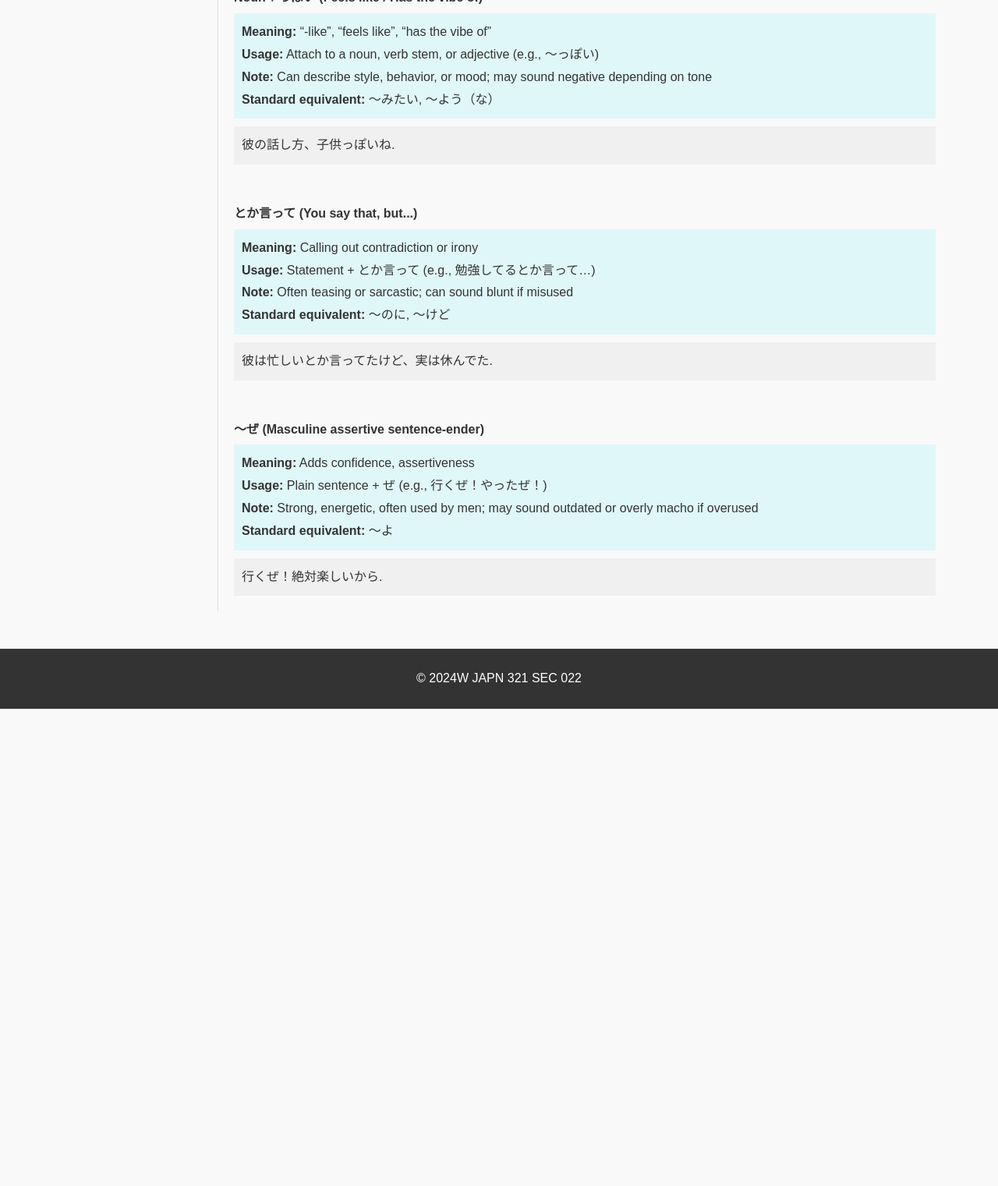
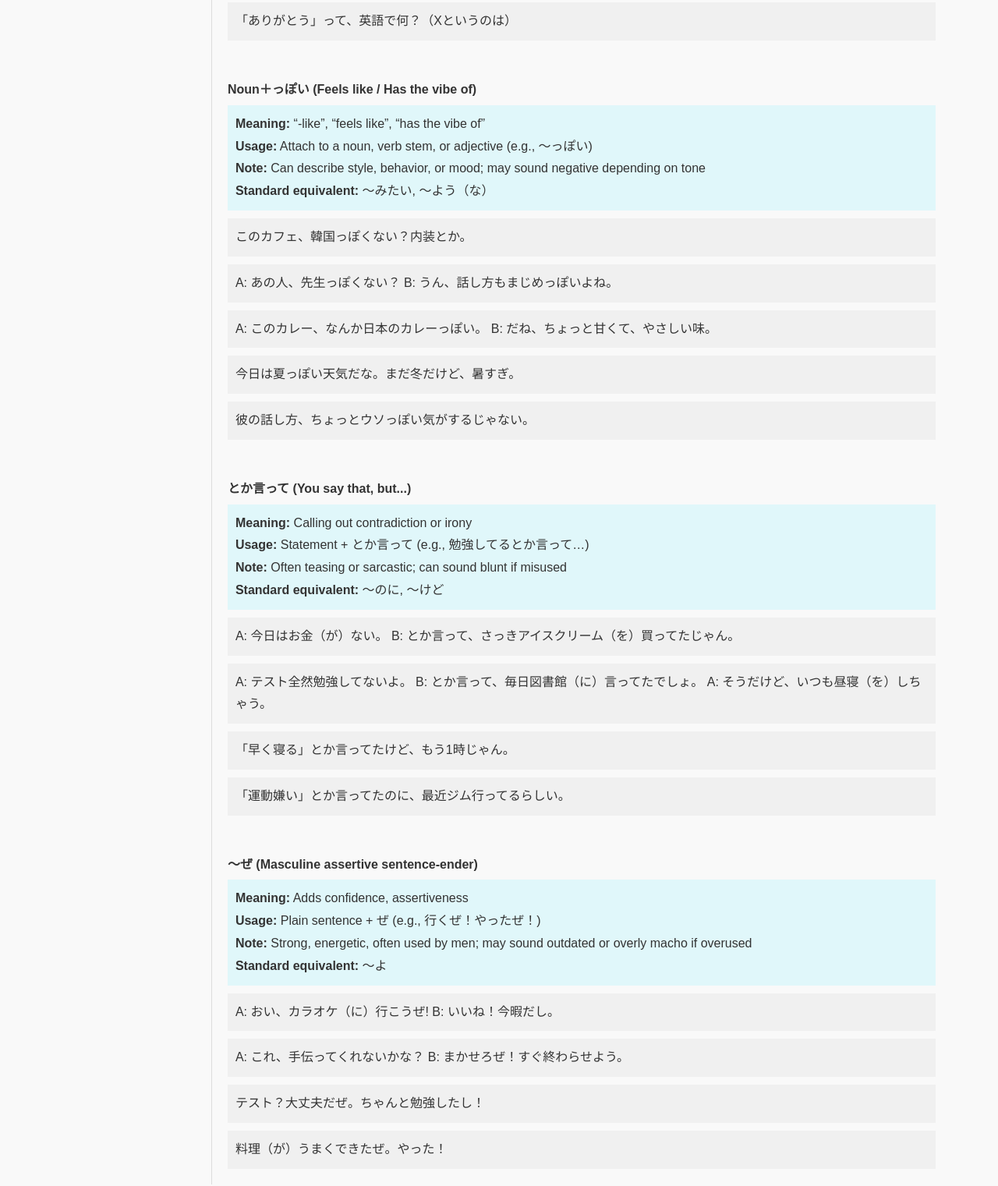
Before and after one commit to riisann/kyodoki, a plain HTML site: page chapter3_grammar.html in a window 1280 px wide. Shown: the part 497-2018 px from the top of the page at 78% size. Before the commit the page ends 1406 px from the top, so only its background shows below. Drawn offline with Linux system fonts and the light colour scheme.

Commit message:
Update chapter3_grammar.html
update examples in chapter3_grammar

```diff
--- a/chapter3_grammar.html
+++ b/chapter3_grammar.html
@@ -51,7 +51,13 @@
               <p><strong>Standard equivalent:</strong> は, と, というのは</p>
             </dd>
             <dd class="example">
-              あの店って、いつも混んでるよね.
+              日本のコンビニってマジで便利だね。（Xは）
+            </dd>
+            <dd class="example">
+              「楽しかった」って言ってたよ。（Xと）
+            </dd>
+            <dd class="example">
+              「ありがとう」って、英語で何？（Xというのは）
             </dd>
           </div><br>
           <!-- 10. Noun＋っぽい -->
@@ -64,7 +70,21 @@
               <p><strong>Standard equivalent:</strong> 〜みたい, 〜よう（な）</p>
             </dd>
             <dd class="example">
-              彼の話し方、子供っぽいね.
+              このカフェ、韓国っぽくない？内装とか。
+            </dd>
+            <dd class="example">
+              A: あの人、先生っぽくない？
+              B: うん、話し方もまじめっぽいよね。
+            </dd>
+            <dd class="example">
+              A: このカレー、なんか日本のカレーっぽい。
+              B: だね、ちょっと甘くて、やさしい味。
+            </dd>
+            <dd class="example">
+              今日は夏っぽい天気だな。まだ冬だけど、暑すぎ。
+            </dd>
+            <dd class="example">
+              彼の話し方、ちょっとウソっぽい気がするじゃない。
             </dd>
           </div><br>
           <!-- 11. とか言って -->
@@ -77,7 +97,19 @@
               <p><strong>Standard equivalent:</strong> 〜のに, 〜けど</p>
             </dd>
             <dd class="example">
-              彼は忙しいとか言ってたけど、実は休んでた.
+              A: 今日はお金（が）ない。
+              B: とか言って、さっきアイスクリーム（を）買ってたじゃん。
+            </dd>
+            <dd class="example">
+              A: テスト全然勉強してないよ。
+              B: とか言って、毎日図書館（に）言ってたでしょ。
+              A: そうだけど、いつも昼寝（を）しちゃう。
+            </dd>
+            <dd class="example">
+              「早く寝る」とか言ってたけど、もう1時じゃん。
+            </dd>
+            <dd class="example">
+              「運動嫌い」とか言ってたのに、最近ジム行ってるらしい。
             </dd>
           </div><br>
           <!-- 12. 〜ぜ -->
@@ -90,7 +122,19 @@
               <p><strong>Standard equivalent:</strong> 〜よ</p>
             </dd>
             <dd class="example">
-              行くぜ！絶対楽しいから.
+              A: おい、カラオケ（に）行こうぜ!
+              B: いいね！今暇だし。
+            </dd>
+            <dd class="example">
+              A: これ、手伝ってくれないかな？
+              B: まかせろぜ！すぐ終わらせよう。
+
+            </dd>
+            <dd class="example">
+              テスト？大丈夫だぜ。ちゃんと勉強したし！
+            </dd>
+            <dd class="example">
+              料理（が）うまくできたぜ。やった！
             </dd>
           </div>
         </dl>
```
